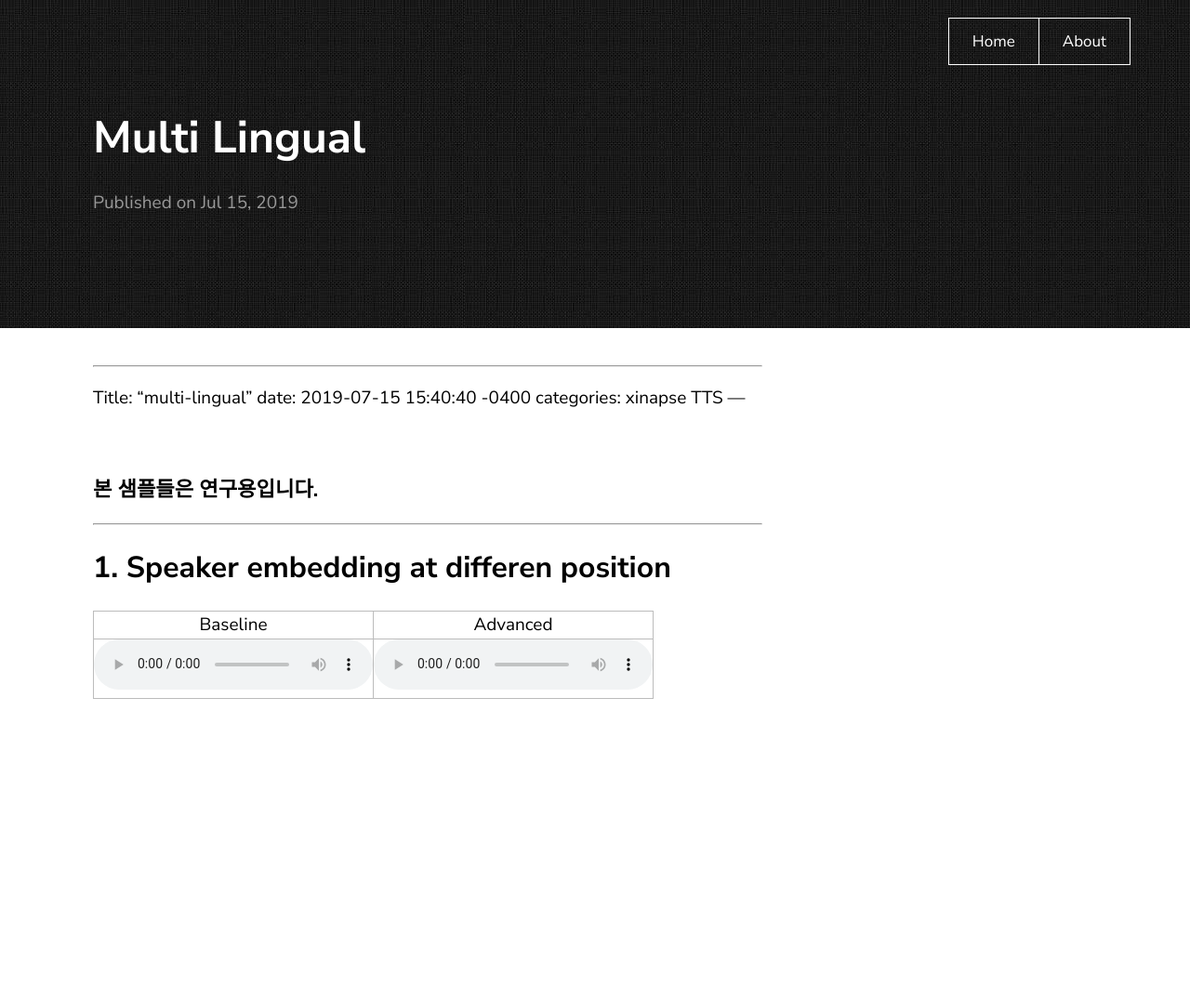
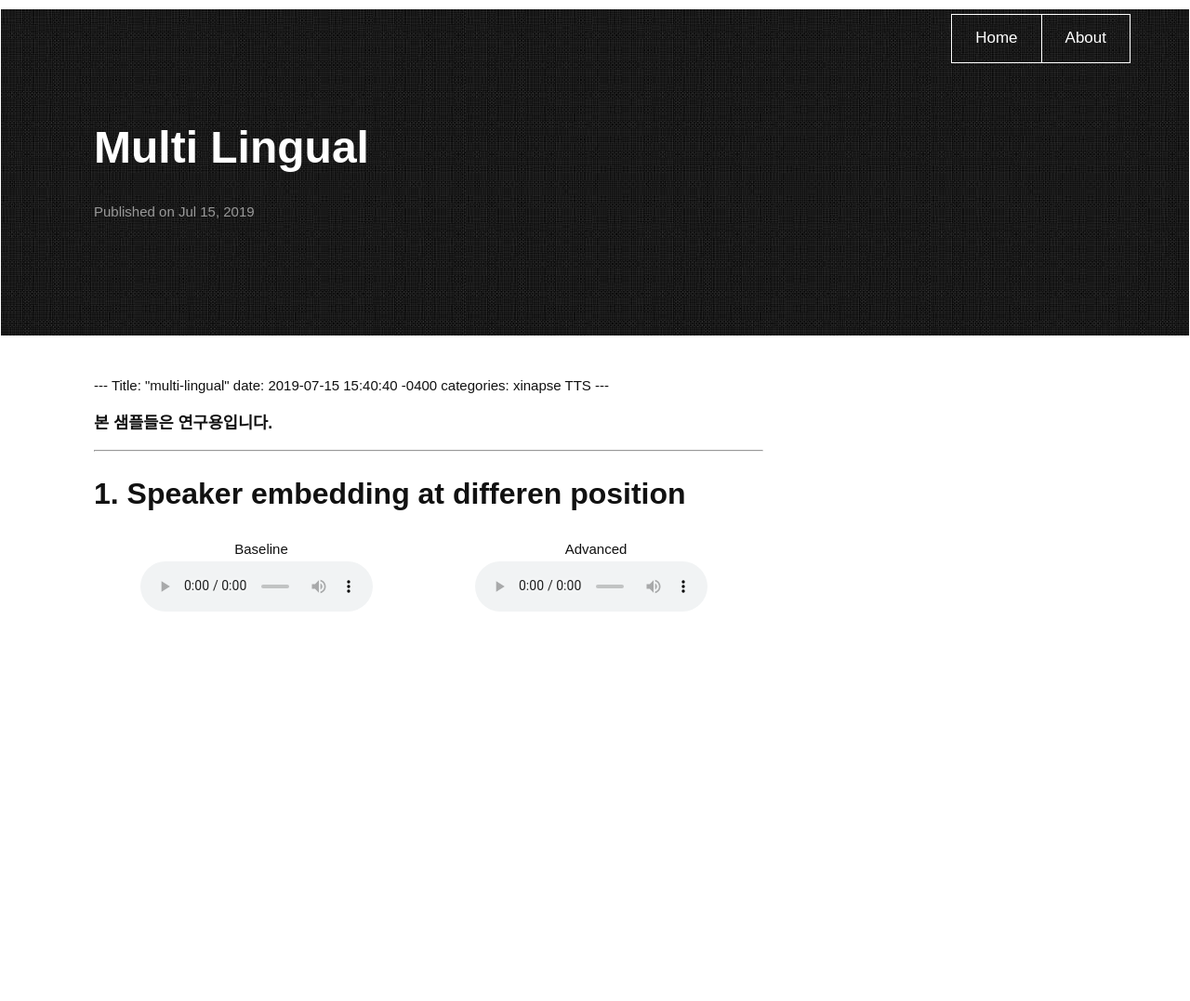
Before and after one commit to Ondal90/ondal90, a Jekyll site: the page built from _posts/2019-07-15-multi-lingual.md, in a window 1280 px wide. Shown: the whole page at 93% size. Built offline with Jekyll 4.4.1, drawn with Linux system fonts in a browser that asks for light colours; our own code applies the rules of GitHub Pages for plain Markdown files; after the commit the page ends 1007 px from its top, so only the background shows below that; some of the changed lines change nothing that is shown.

Commit message:
Update 2019-07-15-multi-lingual.md

```diff
--- a/_posts/2019-07-15-multi-lingual.md
+++ b/_posts/2019-07-15-multi-lingual.md
@@ -1,11 +1,38 @@
-<style>
-  table, th, td {
-    border: 1px solid #bcbcbc;
-  }
-  table {
-    width: 600px;
-  }
-</style>
+<html lang="en">
+<head>
+  <meta charset="utf-8">
+  <title>Audio samples from "Building a mixed-lingual neural TTS system with only monolingual data"</title>
+  <style>
+    body {
+      margin: 0;
+      padding: 10px 1px;
+      background: #fff;
+      color: #111;
+      font-size: 15px;
+      font-family: sans-serif;
+      font-weight: 400;
+      line-height: 1.8;
+      overflow-x: hidden;
+      -webkit-font-smoothing: antialiased;
+    }
+    audio {
+      width: 250px;
+      margin-right: 10px;
+    }
+    .sample {
+      font-size: 0.9em;
+      font-style: italic;
+      border: 1px solid #ddd;
+      padding: 1em;
+      margin-bottom: 1em;
+    }
+    caption {
+      text-align: left;
+      font-size: 1.0em;
+      font-weight: bold;
+    }
+  </style>
+</head>
 ---
 Title: "multi-lingual"
 date: 2019-07-15 15:40:40 -0400
```
